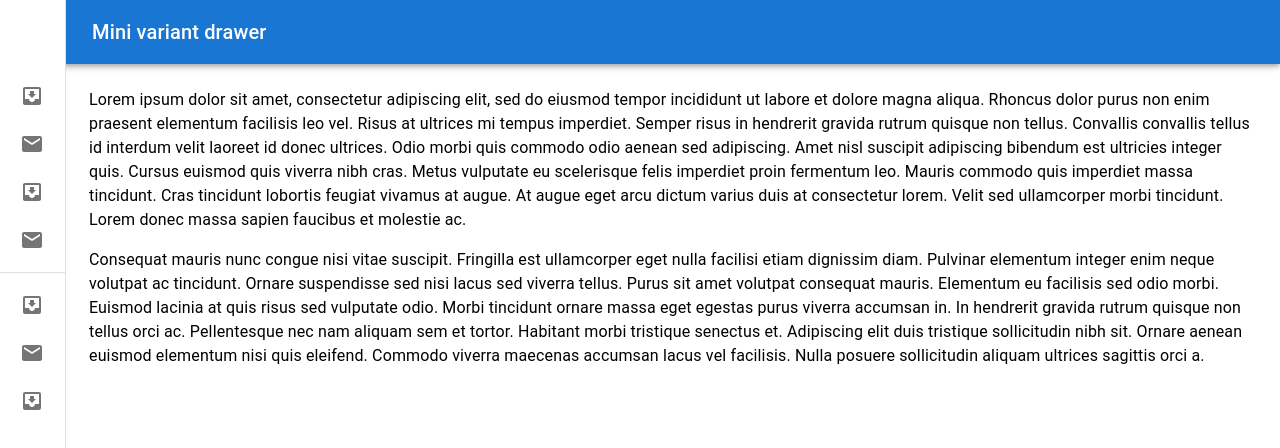
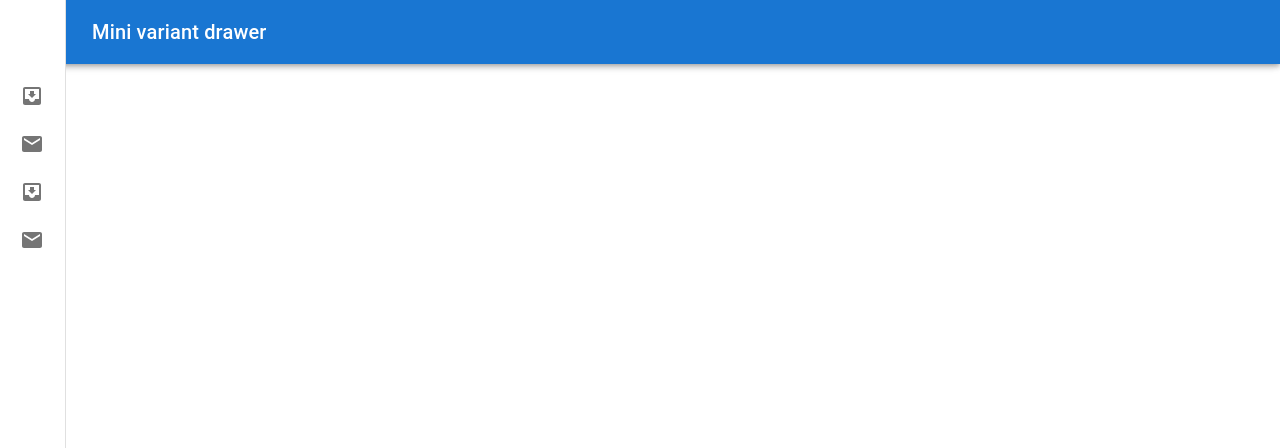
Before and after one commit to vanshverma721/google-keep, a React (Create React App) app: page / in a window 1280 px wide. Shown: the top 448 px of the page. Built offline with nearby package versions, Linux system fonts and the light colour scheme.

Commit message:
making code clean

```diff
--- /dev/null
+++ b/src/components/NavList.jsx
@@ -0,0 +1,51 @@
+import * as React from 'react';
+import { styled, useTheme } from '@mui/material/styles';
+import Box from '@mui/material/Box';
+import MuiDrawer from '@mui/material/Drawer';
+import MuiAppBar from '@mui/material/AppBar';
+import Toolbar from '@mui/material/Toolbar';
+import List from '@mui/material/List';
+import CssBaseline from '@mui/material/CssBaseline';
+import Typography from '@mui/material/Typography';
+import Divider from '@mui/material/Divider';
+import IconButton from '@mui/material/IconButton';
+import MenuIcon from '@mui/icons-material/Menu';
+import ChevronLeftIcon from '@mui/icons-material/ChevronLeft';
+import ChevronRightIcon from '@mui/icons-material/ChevronRight';
+import ListItem from '@mui/material/ListItem';
+import ListItemButton from '@mui/material/ListItemButton';
+import ListItemIcon from '@mui/material/ListItemIcon';
+import ListItemText from '@mui/material/ListItemText';
+import InboxIcon from '@mui/icons-material/MoveToInbox';
+import MailIcon from '@mui/icons-material/Mail';
+
+const NavList = ({ open }) => {
+    return (
+        <List>
+            {['Inbox', 'Starred', 'Send email', 'Drafts'].map((text, index) => (
+                <ListItem key={text} disablePadding sx={{ display: 'block' }}>
+                    <ListItemButton
+                        sx={{
+                            minHeight: 48,
+                            justifyContent: open ? 'initial' : 'center',
+                            px: 2.5,
+                        }}
+                    >
+                        <ListItemIcon
+                            sx={{
+                                minWidth: 0,
+                                mr: open ? 3 : 'auto',
+                                justifyContent: 'center',
+                            }}
+                        >
+                            {index % 2 === 0 ? <InboxIcon /> : <MailIcon />}
+                        </ListItemIcon>
+                        <ListItemText primary={text} sx={{ opacity: open ? 1 : 0 }} />
+                    </ListItemButton>
+                </ListItem>
+            ))}
+        </List>
+    )
+}
+
+export default NavList;
--- a/src/components/SwipeDrawer.jsx
+++ b/src/components/SwipeDrawer.jsx
@@ -20,6 +20,7 @@ import InboxIcon from '@mui/icons-material/MoveToInbox';
 import MailIcon from '@mui/icons-material/Mail';
 
 import HeaderBar from './HeaderBar';
+import NavList from './NavList';
 
 const drawerWidth = 240;
 
@@ -102,89 +103,11 @@ const SwipeDrawer = () => {
 
     return (
         <Box sx={{ display: 'flex' }}>
-            <HeaderBar open={open} handleDrawer={handleDrawerOpen}  />
+            <HeaderBar open={open} handleDrawer={handleDrawerOpen} />
             <Drawer variant="permanent" open={open}>
                 <DrawerHeader></DrawerHeader>
-                <List>
-                    {['Inbox', 'Starred', 'Send email', 'Drafts'].map((text, index) => (
-                        <ListItem key={text} disablePadding sx={{ display: 'block' }}>
-                            <ListItemButton
-                                sx={{
-                                    minHeight: 48,
-                                    justifyContent: open ? 'initial' : 'center',
-                                    px: 2.5,
-                                }}
-                            >
-                                <ListItemIcon
-                                    sx={{
-                                        minWidth: 0,
-                                        mr: open ? 3 : 'auto',
-                                        justifyContent: 'center',
-                                    }}
-                                >
-                                    {index % 2 === 0 ? <InboxIcon /> : <MailIcon />}
-                                </ListItemIcon>
-                                <ListItemText primary={text} sx={{ opacity: open ? 1 : 0 }} />
-                            </ListItemButton>
-                        </ListItem>
-                    ))}
-                </List>
-                <Divider />
-                <List>
-                    {['All mail', 'Trash', 'Spam'].map((text, index) => (
-                        <ListItem key={text} disablePadding sx={{ display: 'block' }}>
-                            <ListItemButton
-                                sx={{
-                                    minHeight: 48,
-                                    justifyContent: open ? 'initial' : 'center',
-                                    px: 2.5,
-                                }}
-                            >
-                                <ListItemIcon
-                                    sx={{
-                                        minWidth: 0,
-                                        mr: open ? 3 : 'auto',
-                                        justifyContent: 'center',
-                                    }}
-                                >
-                                    {index % 2 === 0 ? <InboxIcon /> : <MailIcon />}
-                                </ListItemIcon>
-                                <ListItemText primary={text} sx={{ opacity: open ? 1 : 0 }} />
-                            </ListItemButton>
-                        </ListItem>
-                    ))}
-                </List>
+                <NavList open={open} />
             </Drawer>
-            <Box component="main" sx={{ flexGrow: 1, p: 3 }}>
-                <DrawerHeader />
-                <Typography paragraph>
-                    Lorem ipsum dolor sit amet, consectetur adipiscing elit, sed do eiusmod
-                    tempor incididunt ut labore et dolore magna aliqua. Rhoncus dolor purus non
-                    enim praesent elementum facilisis leo vel. Risus at ultrices mi tempus
-                    imperdiet. Semper risus in hendrerit gravida rutrum quisque non tellus.
-                    Convallis convallis tellus id interdum velit laoreet id donec ultrices.
-                    Odio morbi quis commodo odio aenean sed adipiscing. Amet nisl suscipit
-                    adipiscing bibendum est ultricies integer quis. Cursus euismod quis viverra
-                    nibh cras. Metus vulputate eu scelerisque felis imperdiet proin fermentum
-                    leo. Mauris commodo quis imperdiet massa tincidunt. Cras tincidunt lobortis
-                    feugiat vivamus at augue. At augue eget arcu dictum varius duis at
-                    consectetur lorem. Velit sed ullamcorper morbi tincidunt. Lorem donec massa
-                    sapien faucibus et molestie ac.
-                </Typography>
-                <Typography paragraph>
-                    Consequat mauris nunc congue nisi vitae suscipit. Fringilla est ullamcorper
-                    eget nulla facilisi etiam dignissim diam. Pulvinar elementum integer enim
-                    neque volutpat ac tincidunt. Ornare suspendisse sed nisi lacus sed viverra
-                    tellus. Purus sit amet volutpat consequat mauris. Elementum eu facilisis
-                    sed odio morbi. Euismod lacinia at quis risus sed vulputate odio. Morbi
-                    tincidunt ornare massa eget egestas purus viverra accumsan in. In hendrerit
-                    gravida rutrum quisque non tellus orci ac. Pellentesque nec nam aliquam sem
-                    et tortor. Habitant morbi tristique senectus et. Adipiscing elit duis
-                    tristique sollicitudin nibh sit. Ornare aenean euismod elementum nisi quis
-                    eleifend. Commodo viverra maecenas accumsan lacus vel facilisis. Nulla
-                    posuere sollicitudin aliquam ultrices sagittis orci a.
-                </Typography>
-            </Box>
         </Box>
     );
 }
```
